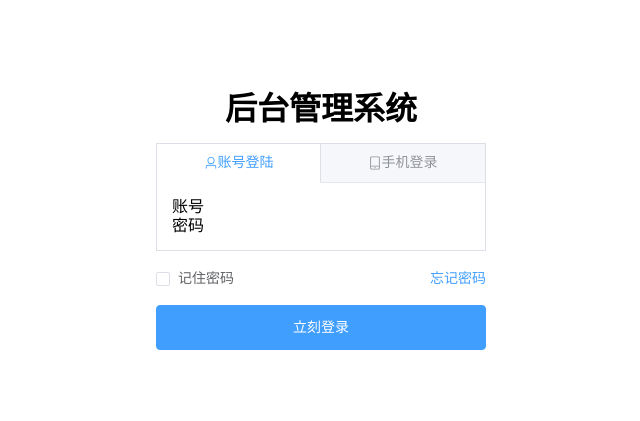
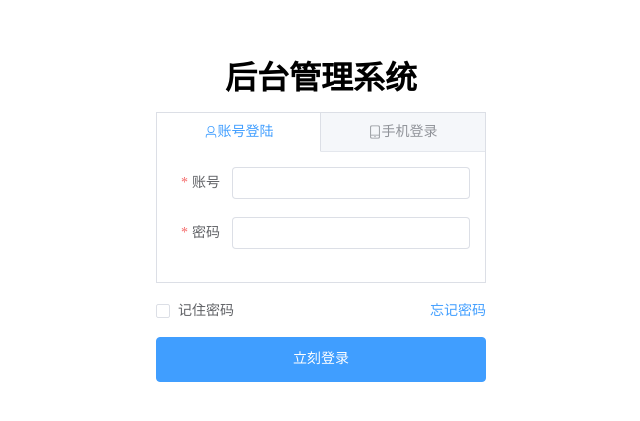
Before and after one commit to luumod/ManagerSystem-Vue, a Vue app: page /#/login in a window 1280 px wide. Shown: the part 115-536 px from the top of the page, without its empty margins (319-959 px from the left). Built offline with nearby package versions, Linux system fonts and the light colour scheme.

Commit message:
账号登录界面设计

```diff
--- a/components.d.ts
+++ b/components.d.ts
@@ -9,7 +9,10 @@ declare module 'vue' {
   export interface GlobalComponents {
     ElButton: typeof import('element-plus/es')['ElButton']
     ElCheckbox: typeof import('element-plus/es')['ElCheckbox']
+    ElForm: typeof import('element-plus/es')['ElForm']
+    ElFormItem: typeof import('element-plus/es')['ElFormItem']
     ElIcon: typeof import('element-plus/es')['ElIcon']
+    ElInput: typeof import('element-plus/es')['ElInput']
     ElLink: typeof import('element-plus/es')['ElLink']
     ElSlider: typeof import('element-plus/es')['ElSlider']
     ElTabPane: typeof import('element-plus/es')['ElTabPane']
--- /dev/null
+++ b/src/views/login/c-cpns/login-account.vue
@@ -0,0 +1,40 @@
+<template>
+  <div class="login-account">
+    <el-form label-width="60px" :model="userAccount" :rules="accountRules" status-icon>
+      <el-form-item label="账号" prop="account">
+        <el-input v-model="userAccount.account" />
+      </el-form-item>
+      <el-form-item label="密码" prop="password">
+        <el-input show-password v-model="userAccount.password" />
+      </el-form-item>
+    </el-form>
+  </div>
+</template>
+
+<script setup lang="ts" name="login-account">
+import { reactive } from 'vue';
+import type { FormRules } from 'element-plus';
+
+//定义account数据
+const userAccount = reactive({
+  account: '',
+  password: ''
+});
+//定义校验规则
+const accountRules: FormRules = {
+  account: [
+    { required: true, message: '请输入账号', trigger: 'blur' },
+    { pattern: /^[a-zA-Z0-9]{6,20}$/, message: '必须是6-20位的数字或字母组成', trigger: 'blur' }
+  ],
+  password: [
+    { required: true, message: '请输入密码', trigger: 'blur' },
+    { pattern: /^[a-zA-Z0-9]{6,20}$/, message: '密码长度必须在6-20位之间', trigger: 'blur' }
+  ]
+};
+</script>
+
+<style scoped>
+.login-account {
+  color: red;
+}
+</style>
--- a/src/views/login/c-cpns/login-panel.vue
+++ b/src/views/login/c-cpns/login-panel.vue
@@ -5,21 +5,22 @@
     <!-- 中心内容区域-->
     <div class="tabs">
       <el-tabs type="border-card" stretch v-model="activeName">
+        <!-- 账号登录 -->
         <el-tab-pane label="账号登录" name="account">
           <template #label>
             <el-icon><User /></el-icon>
             <span class="text">账号登陆</span>
           </template>
-          <div>账号</div>
-          <div>密码</div>
+          <LoginAccount></LoginAccount>
         </el-tab-pane>
+
+        <!-- 手机登录 -->
         <el-tab-pane label="手机登录" name="phone">
           <template #label>
             <el-icon><Iphone /></el-icon>
             <span class="text">手机登录</span>
           </template>
-          <div>手机号</div>
-          <div>验证码</div>
+          <LoginPhone></LoginPhone>
         </el-tab-pane>
       </el-tabs>
     </div>
@@ -37,6 +38,8 @@
 
 <script setup lang="ts" name="login-panel">
 import { ref } from 'vue';
+import LoginAccount from '@/views/login/c-cpns/login-account.vue';
+import LoginPhone from '@/views/login/c-cpns/login-phone.vue';
 
 const isRememberPwd = ref(false);
 
--- /dev/null
+++ b/src/views/login/c-cpns/login-phone.vue
@@ -0,0 +1,13 @@
+<template>
+  <div class="login-phone">
+    <h2>login-phone</h2>
+  </div>
+</template>
+
+<script setup lang="ts" name="login-phone"></script>
+
+<style scoped>
+.login-phone{
+  color: red;
+}
+</style>
```
